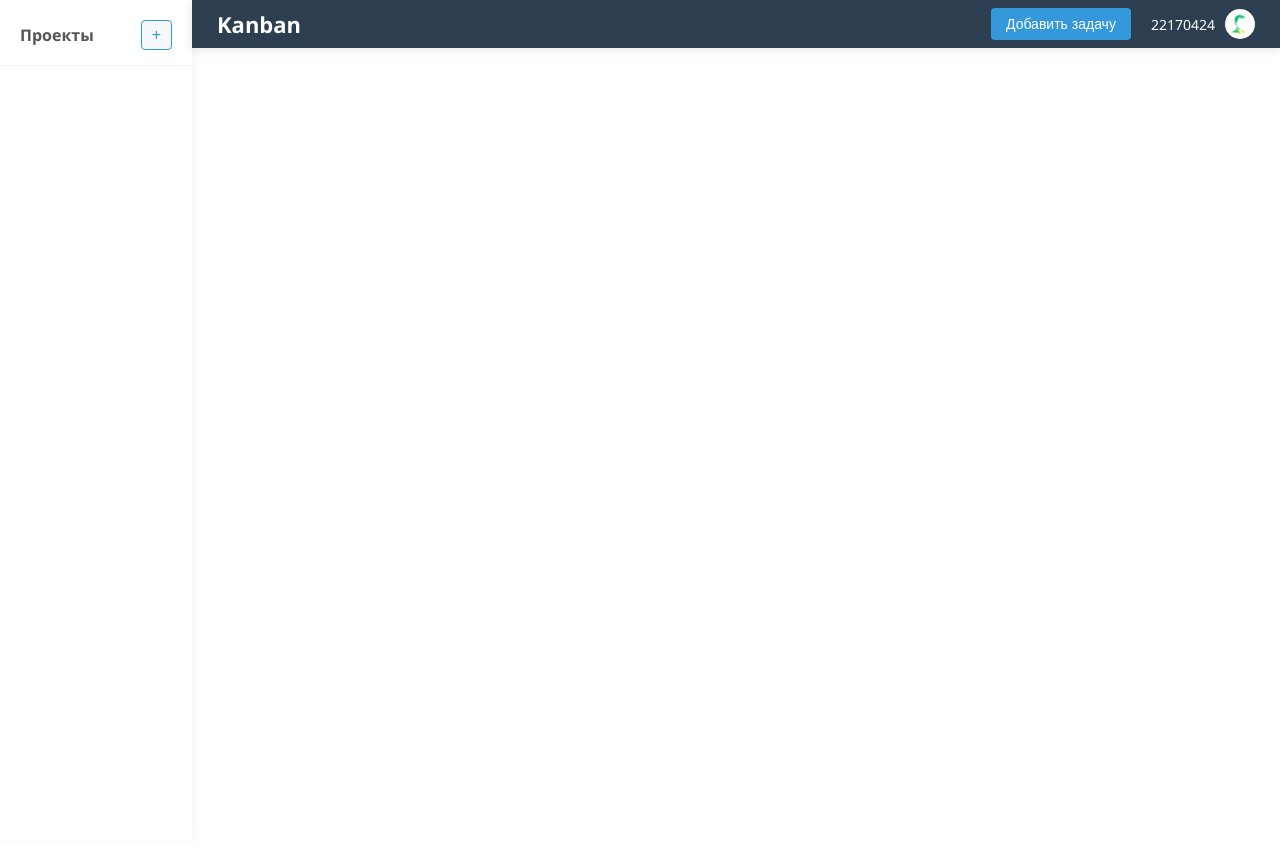
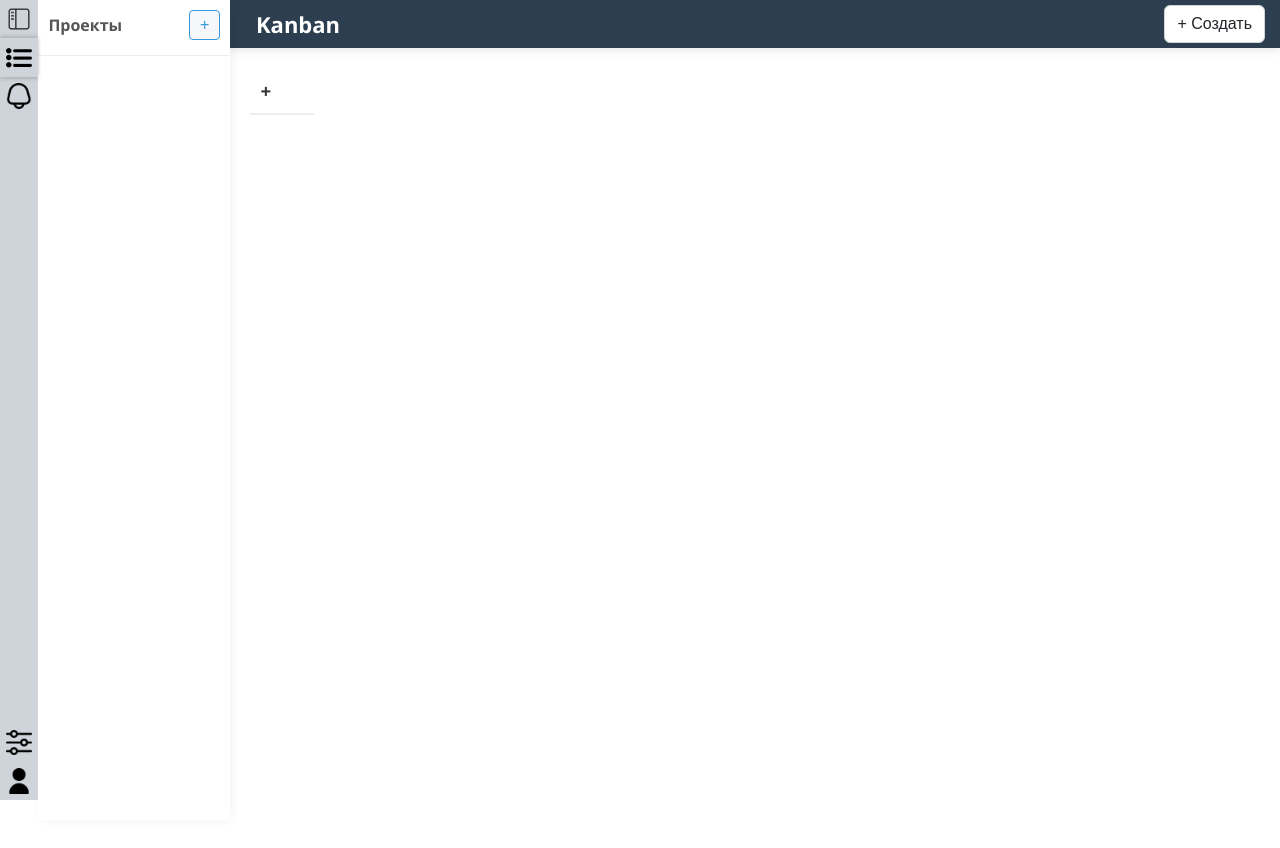
Before and after one commit to adminAlexey/Kanban, a Flask app: page / in a window 1280 px wide. Run offline with Flask 3, Linux system fonts and the light colour scheme; data that the repository does not hold is empty.

Commit message:
Реализовал удаление таблицы, подготовил модальное окно для редактирования карточки, подготовил сайдбар, подготовил сортировку, небольшое изменение стилей

```diff
--- a/app.py
+++ b/app.py
@@ -149,11 +149,23 @@ def add_task():
     return jsonify({
         'success': True,
         'message': 'Доска создана успешно',
+        'id': task.id,
         'title': title,
         'description': description,
         'due_date': due_date,
         'assignee': assignee,
         'priority': priority
+    })
+
+@app.route('/api/board/<int:board_id>', methods=['DELETE'])
+def delete_board(board_id):
+    """Функция удаления доски"""
+    board = models.Board.query.filter_by(id=board_id).first()
+    models.base.db.session.delete(board)
+    models.base.db.session.commit()
+    return jsonify({
+        'success': True,
+        'message': 'Доска удалена успешно'
     })
 
 @app.route('/api/board/', methods=['POST'])
@@ -219,7 +231,7 @@ def update_task(task_id):
 
     return jsonify({'success': True, 'task': task.to_dict()})
 
-# TODO Добавить функционал для добавления и удаления
+# TODO: Добавить функционал для добавления и удаления
 # пользователей принадлежащих доске => получение и
 # передача реального списка пользователей
 @app.route('/api/users/<int:board_id>', methods=['GET'])
--- a/models/base.py
+++ b/models/base.py
@@ -1,3 +1,5 @@
+"""Базовый класс БД"""
+
 from flask_sqlalchemy import SQLAlchemy
 
 db = SQLAlchemy()
--- a/models/board.py
+++ b/models/board.py
@@ -7,4 +7,5 @@ class Board(db.Model):
     id = db.Column(db.Integer, primary_key=True)
     name = db.Column(db.String(120), nullable=False)
     owner_id = db.Column(db.Integer, db.ForeignKey('user.id'), nullable=False)
-    owner = db.relationship('User', backref='boards')
+    owner = db.relationship('User', backref='boards', lazy=True)
+    columns = db.relationship('Column', backref='board', lazy=True, cascade='all, delete-orphan')
--- a/models/column.py
+++ b/models/column.py
@@ -8,4 +8,5 @@ class Column(db.Model):
     board_id = db.Column(db.Integer, db.ForeignKey('board.id'), nullable=False)
     title = db.Column(db.String(100), nullable=False)
     position = db.Column(db.Integer, nullable=False)
-    board = db.relationship('Board', backref='columns')
+
+    tasks = db.relationship('Task', back_populates='column', lazy=True, cascade='all, delete-orphan')
--- a/static/script.js
+++ b/static/script.js
@@ -2,6 +2,23 @@ sessionStorage.setItem('username', '22170424')
 const savedUser = sessionStorage.getItem('username');
 console.log(savedUser);
 var actualBoardId = sessionStorage.getItem('actualBoardId');
+var lastBoardId = sessionStorage.getItem('lastBoardId');
+actualBoardId = 5;
+lastBoardId = 6;
+let isDragging = false;
+
+async function showCardInfo(id, title, description, dueDate, assignee, priority, columnTitle) {
+    const modalEditTask = document.getElementById('modal-edit-task');
+    modalEditTask.style.display = 'flex';
+    modalEditTask.querySelector('.card-title').textContent = title;
+    modalEditTask.querySelector('.card-description').textContent = description;
+    modalEditTask.querySelector('.card-due-date').textContent = `Выполнить до: ${dueDate}`;
+    const optionsDiv = modalEditTask.querySelector('.select-options');
+    const assigneeDiv = document.createElement('div');
+    assigneeDiv.className = 'option';
+    assigneeDiv.textContent = 'assignee'; // TODO: Заменить на имя пользователя, проверить, почему undefined
+    optionsDiv.appendChild(assigneeDiv);
+}
 
 // Функция создания карточки
 async function createCard(id, title, description, dueDate, assignee, priority, columnTitle) {
@@ -65,13 +82,17 @@ async function createCard(id, title, description, dueDate, assignee, priority, c
 
     // Сборка карточки
     card.appendChild(cardHeader);
-    // card.appendChild(priorityIndicator);
-    // card.appendChild(titleElement);
     card.appendChild(descriptionElement);
     card.appendChild(assigneeElement);
     card.appendChild(dueDateElement);
 
     card.style.borderLeft = `2px solid ${borderColor}`;
+
+    card.addEventListener('click', (e) => {
+        if (!isDragging) {
+            showCardInfo(id, title, description, dueDate, assignee, priority, columnTitle);
+        }
+    });
 
     return card;
 }
@@ -106,12 +127,14 @@ function initDragAndDrop() {
 
     document.addEventListener('dragstart', e => {
         if (e.target.classList.contains('card')) {
+            isDragging = true;
             e.target.classList.add('dragging');
         }
     });
 
     document.addEventListener('dragend', e => {
         if (e.target.classList.contains('card')) {
+            isDragging = false;
             e.target.classList.remove('dragging');
         }
     });
@@ -139,7 +162,6 @@ async function updateTaskInDB(id, columnID, title, description, dueDate, assigne
         if (!response.ok) {
             throw new Error(`HTTP error! Status: ${response.status}`);
         }
-        // console.log('Updating task with ID:', id, 'Data:', data);
     } catch (error) {
         console.error('Error updating task:', error);
     }
@@ -168,7 +190,37 @@ async function updateBoardTask(board_id) {
             columnDiv.classList.add(`${newTitle}-column`, 'cards');
             columnDiv.dataset.columnId = column.id;
             columnDiv.dataset.columnTitle = column.title;
-            outerColumn.innerHTML = `<h3 class="column-header">${column.title}</h3>`;
+
+            const headerDiv = document.createElement('div')
+            headerDiv.classList.add('column-header');
+            const headerColumn = document.createElement('h3');
+            headerColumn.innerHTML = column.title;
+            headerColumn.contentEditable = true;
+
+            const sortButton = document.createElement('button');
+            sortButton.textContent = '⇅';
+            sortButton.className = 'sort-btn'
+            sortButton.addEventListener('click', () => {
+                // const cards = Array.from(columnDiv.querySelectorAll('.card')); // предположим, что класс карточки — .card
+
+                // cards.sort((a, b) => {
+                //     const titleA = a.querySelector('h3')?.innerText.trim().toUpperCase() || '';
+                //     const titleB = b.querySelector('h3')?.innerText.trim().toUpperCase() || '';
+                //     return titleA.localeCompare(titleB);
+                // });
+
+                // // Очистить и заново добавить отсортированные карточки
+                // columnDiv.innerHTML = ''; // очищаем текущие карточки
+                // columnDiv.appendChild(headerDiv); // добавляем заголовок обратно (если он тоже был удалён)
+                // cards.forEach(card => columnDiv.appendChild(card));
+            });
+
+            // Строим заголовок колонки
+            headerDiv.appendChild(headerColumn);
+            headerDiv.appendChild(sortButton);
+
+
+            outerColumn.appendChild(headerDiv);
 
             // Добавляем задачи
             for (const task of column.tasks) {
@@ -176,20 +228,41 @@ async function updateBoardTask(board_id) {
                 columnDiv.appendChild(card);
             }
             outerColumn.appendChild(columnDiv)
-            // outerColumn.appendChild(document.createElement('br'))
-
-            // columnList.appendChild(columnDiv);
             columnList.appendChild(outerColumn)
         }
 
-        // === ИНИЦИАЛИЗАЦИЯ DRAG AND DROP ===
         initDragAndDrop();
 
+        const columnAddColumn = document.createElement('div');
+        columnAddColumn.classList.add('column')
+
+        const columnDiv = document.createElement('div');
+        columnDiv.classList.add('column-add-column'); //, 'cards'
+        columnDiv.style.width = '5vw';
+        columnDiv.dataset.columnId = 0;
+        columnDiv.dataset.columnTitle = 'column-add-column';
+
+        const headerColumn = document.createElement('div');
+        headerColumn.classList.add('column-header');
+        const headerAddColumn = document.createElement('h3');
+        headerAddColumn.innerHTML = '+';
+        headerColumn.appendChild(headerAddColumn);
+        // const sortButton = document.createElement('button');
+        // sortButton.textContent = '⇅';
+        // sortButton.className = 'sort-btn';
+        // headerAddColumn.appendChild(sortButton);
+
+        columnAddColumn.appendChild(headerColumn);
+        columnAddColumn.appendChild(columnDiv)
+
+        columnList.appendChild(columnAddColumn)
+
     } catch (error) {
-        console.error('Error adding task:', error);
+        console.error('Error adding column:', error);
     }
 }
 
+// Функция обновления списка досок
 async function updateBoardList() {
     const projectList = document.getElementById('project-list');
     projectList.innerHTML = ''
@@ -215,8 +288,37 @@ async function updateBoardList() {
         listItem.dataset.boardId = board.id;
         listItem.dataset.boardOwnerId = board.owner_id;
 
+        buttonDeleteBoard = document.createElement('button');
+        buttonDeleteBoard.classList.add('delete-board-btn');
+        buttonDeleteBoard.innerHTML = 'X'
+
+        buttonDeleteBoard.addEventListener('click', async function (e) {
+            e.stopPropagation(); // ❗ Останавливаем всплытие события
+            try {
+                const response = await fetch(`/api/board/${parseInt(board.id)}`, {
+                    method: 'DELETE',
+                    headers: { 'Content-Type': 'application/json' },
+                });
+
+                if (!response.ok) {
+                    throw new Error(`HTTP error! Status: ${response.status}`);
+                } else {
+                    updateBoardList();
+                    if (actualBoardId !== lastBoardId) {
+                        updateBoardTask(lastBoardId);
+                    }
+                }
+            } catch (error) {
+                console.error('Error deleting board:', error);
+            }
+        })
+
+        listItem.appendChild(buttonDeleteBoard);
+
         listItem.addEventListener('click', async function () {
-            actualBoardId = listItem.dataset.boardId;
+            lastBoardId = parseInt(actualBoardId);
+            actualBoardId = parseInt(listItem.dataset.boardId);
+            sessionStorage.setItem('lastBoardId', lastBoardId);
             sessionStorage.setItem('actualBoardId', actualBoardId);
             updateBoardTask(actualBoardId);
         });
@@ -224,12 +326,60 @@ async function updateBoardList() {
     }
 }
 
+// Загрузка элемента DOM
 document.addEventListener('DOMContentLoaded', async function () {
+    const modalEditTask = document.getElementById('modal-edit-task');
+    // modalEditTask.style.display = 'flex';
+
+    projectButton = document.getElementById('expand-collapse');
+
+    var open = true;
+    projectButton.addEventListener('click', () => {
+        if (open){
+            open = false;
+            sidebar.classList.add('collapsed');
+            board.classList.add('expand');
+        }
+        else {
+            open = true;
+            sidebar.classList.remove('collapsed');
+            board.classList.remove('expand');
+        }
+    })
+
+    const listOptions = document.querySelectorAll('.option')
+    for (const option of listOptions) {
+        option.addEventListener('click', function () {
+            if (option.innerHTML === 'Задачу') {
+                modalNewTask.style.display = 'flex';
+            }
+            // TODO: Добавить создание колонки
+            // else if (option.innerHTML === 'Колонку') {
+            //     modalNewColumn.style.display = 'flex';
+            // }
+            else if (option.innerHTML === 'Доску') {
+                modalNewDask.style.display = 'flex';
+            }
+
+            // Скрываем опции после выбора
+            document.querySelector('.select-options').style.display = 'none';
+        });
+    }
+
+
+    const listIcons = document.getElementsByClassName('activatable')
+    for (const icon of listIcons) {
+        icon.addEventListener('click', () => {
+            for (const otherIcon of listIcons) {
+                otherIcon.classList.remove('active');
+            }
+            icon.classList.add('active')
+        })
+    }
+
     updateBoardList();
 
     // инициализация компонентов
-    const usernameDisplay = document.getElementById('username-display');
-    usernameDisplay.textContent = sessionStorage.getItem('username');
     // const loginForm = document.getElementById('login-form');
     // const loginModal = document.getElementById('login-modal');
     const priorityButtons = document.querySelectorAll('.priority-btn');
@@ -238,12 +388,8 @@ document.addEventListener('DOMContentLoaded', async function () {
     // модальное окно добавления задачи
     const taskForm = document.getElementById('task-form');
     const modalNewTask = document.getElementById('modal-new-task');
-    const addTaskBtn = document.getElementById('add-task-btn');
     const closeTaskBtn = document.getElementById('close-task-modal');
-    // открытие модального окна задачи
-    addTaskBtn.addEventListener('click', () => {
-        modalNewTask.style.display = 'flex';
-    })
+
     // Закрытие модального окна задачи
     closeTaskBtn.addEventListener('click', () => {
         modalNewTask.style.display = 'none';
@@ -260,9 +406,8 @@ document.addEventListener('DOMContentLoaded', async function () {
             throw new Error(`HTTP error! Status: ${response.status}`);
         }
         const data = await response.json();
-        users = data.users;
-        // console.log('users: ', users, typeof users);
-        selectOption = document.querySelector('.select-options');
+        const users = data.users;
+        const selectOption = document.querySelector('#select-assignee');
         selectOption.innerHTML = '';
         for (const user of users) {
             option = document.createElement('div');
@@ -271,13 +416,12 @@ document.addEventListener('DOMContentLoaded', async function () {
             option.dataset.priority = user.id
 
             option.addEventListener('click', function () {
-                const value = this.getAttribute('data-value');
+                // const value = this.getAttribute('data-value');
                 const selectedText = this.textContent;
 
-                document.querySelector('.select-button').textContent = selectedText;
-
+                selectOption.textContent = selectedText;
                 // Скрываем опции после выбора
-                document.querySelector('.select-options').style.display = 'none';
+                option.style.display = 'none';
             });
 
             selectOption.appendChild(option)
@@ -314,12 +458,10 @@ document.addEventListener('DOMContentLoaded', async function () {
             }
 
             const task = await response.json();
-            // console.log('dueDate', task.due_date, 'type of', typeof task.due_date)
-
+            console.log('tast', task)
             const column = document.getElementsByClassName('backlog-column')[0];
             const card = await createCard(task.id, task.title, task.description, dueDate, task.assignee, task.priority, column.title);
             column.appendChild(card);
-            console.log('check_color:', task.priority)
 
             modalNewTask.style.display = 'none'; // Закрытие модального окна
             taskForm.reset(); // Очистка формы
@@ -415,6 +557,9 @@ document.addEventListener('DOMContentLoaded', async function () {
         if (event.target === modalNewDask) {
             modalNewDask.style.display = 'none';
         }
+        if (event.target === modalEditTask) {
+            modalEditTask.style.display = 'none';
+        }
     });
 
     // Выбор приоритета
--- a/static/style.css
+++ b/static/style.css
@@ -64,10 +64,10 @@ body {
 
 /* Шапка */
 .header {
-    width: 85vw;
+    width: 100vw;
     background-color: #2c3e50;
     color: white;
-    padding: 15px 25px;
+    padding: 15px 15px 15px 20vw;
     display: flex;
     justify-content: space-between;
     align-items: center;
@@ -75,7 +75,6 @@ body {
     position: fixed;
     top: 0;
     right: 0;
-    z-index: 10;
     height: 6vh;
     box-sizing: border-box;
 }
@@ -93,24 +92,62 @@ body {
 }
 
 /* Боковая панель */
+.sidebar-short {
+    display: flex;
+    background-color: #ced4da;
+    width: 3vw;
+    height: 100%;
+    left: 0;
+    top: 0;
+    z-index: 100;
+    flex-direction: column;
+    position: fixed;
+    justify-content: space-between;
+}
+
+.icon {
+    display: flex;
+    height: 3vw;
+    background-color: #ced4da;
+    align-items: center;
+    justify-content: center;
+}
+
+.icon.active {
+    z-index: 150;
+    box-shadow:
+        0 -2px 4px rgba(0, 0, 0, 0.15), /* Сверху */
+        0 2px 4px rgba(0, 0, 0, 0.15);  /* Снизу */
+    position: relative;
+}
+
 .sidebar {
     width: 15vw;
     height: 100vh;
     background-color: #fff;
     position: fixed;
-    left: 0;
+    left: 3vw;
     top: 0;
     bottom: 0;
     box-shadow: 2px 0 10px rgba(0, 0, 0, 0.05);
-    padding: 20px 0;
-    overflow-y: auto; /* Прокрутка только для сайдбара */
+    padding: 10px 0;
+    overflow-y: auto;
+    transition: transform 0.3s ease;
+}
+/*
+.sidebar:not(:hover) {
+    transform: translateX(-100%);
+} */
+
+.sidebar.collapsed {
+    transform: translateX(-100%);
 }
 
 .sidebar-header {
     display: flex;
     justify-content: space-between;
     align-items: center;
-    padding: 0 20px 15px;
+    padding: 0 10px 15px;
     border-bottom: 1px solid #eee;
     position: sticky;
     top: 0;
@@ -145,17 +182,20 @@ body {
 
 /* Канбан доска */
 .kanban-board {
-    margin-left: 15vw;
-    margin-top: 6vh; /* Отступ под шапку */
-    margin-right: 30px;
+    margin: 6vh 0 30px 18vw;
     top: 0;
     padding: 20px;
-    height: 94vh; /* Высота минус шапка */
-    width: 85vw;
+    height: 94vh;
+    width: auto;
     background-color: #fff;
-    overflow-x: auto; /* Горизонтальная прокрутка для колонок */
-    overflow-y: hidden; /* Вертикальную прокрутку убираем */
+    overflow-x: auto;
+    overflow-y: hidden;
     box-sizing: border-box;
+    transition: margin 0.3s ease;
+}
+
+.kanban-board.expand {
+    margin: 6vh 0 30px 3vw;
 }
 
 .column-list {
@@ -165,11 +205,10 @@ body {
     padding: 0;
     margin: 0;
     height: 100%;
-    align-items: flex-start;
 }
 
 /* Кнопки */
-.add-task-btn, .add-project-btn, .submit-btn, .dropdown-btn {
+.add-task-btn, .add-project-btn, .submit-btn, .dropdown-btn, .delete-board-btn, .sort-btn{
     background-color: #3498db;
     color: white;
     border: none;
@@ -228,10 +319,9 @@ body {
     font-size: 14px;
 }
 
-.account-icon {
-    width: 30px;
-    height: 30px;
-    border-radius: 50%;
+.icon img {
+    width: 2vw;
+    height: 2vw;
     object-fit: cover;
 }
 
@@ -349,7 +439,7 @@ body {
 
 /* Стили для "ползунка" */
 ::-webkit-scrollbar-thumb {
-    background-color: #fff; /* будет меняться на #888 при hover */
+    background-color: #fff;
     border-radius: 10px;
     opacity: 0;
     transition: opacity 0.2s ease, background-color 0.2s ease;
@@ -363,10 +453,21 @@ body {
 
 .column-header {
     display: flex;
+    justify-content: space-between;
     align-items: center;
-    margin: 0 5px 5px 5px;
-    padding-bottom: 10px;
+    margin: 0;
+    /* padding-bottom: 10px; */
     border-bottom: 2px solid #eee;
+}
+
+.column-header h3 {
+    padding: 10px;
+    margin: 0;
+    line-height: normal;
+}
+
+.column-header h3:hover {
+    background-color: #f8f9fa;
 }
 
 /* кастомный select */
@@ -376,7 +477,6 @@ body {
 }
 
 .select-button {
-    display: block;
     width: 100%;
     padding: 0.375rem 0.75rem;
     font-size: 1rem;
--- a/templates/index.html
+++ b/templates/index.html
@@ -28,16 +28,48 @@
     <header class="header">
         <h2>Kanban</h2>
         <div class="header-content">
-            <button id="add-task-btn" class="add-task-btn">Добавить задачу</button>
-            <div class="user-info">
+            <!-- <button id="add-task-btn" class="add-task-btn">+ Создать</button> -->
+
+            <div class="custom-select">
+                <button type="button" class="select-button" id="select-create">+ Создать</button>
+                <div class="select-options">
+                    <div class="option">Задачу</div>
+                    <div class="option">Колонку</div>
+                    <div class="option">Доску</div>
+                </div>
+            </div>
+
+            <!-- <div class="user-info">
                 <span id="username-display" class="username"></span>
                 <img src="../static/account-icon.png" alt="" class="account-icon">
-            </div>
+            </div> -->
         </div>
     </header>
 
     <!-- Боковая панель -->
-    <div class="sidebar">
+    <div class="sidebar-short">
+        <div class="sidebar-upper">
+            <div class="icon" id="expand-collapse" title="Развернуть">
+                <img src="../static/sidebar.png" alt="">
+            </div>
+            <div class="icon activatable active" id="project-icon" title="Доски">
+                <img src="../static/project.png" alt="">
+            </div>
+            <div class="icon activatable">
+                <img src="../static/bell.png" alt="">
+            </div>
+        </div>
+        <div class="sidebar-lower">
+            <div class="icon activatable settings" title="Настройки">
+                <img src="../static/settings.png" alt="">
+            </div>
+            <div class="icon account" title="Аккаунт">
+                <img src="../static/user.png" alt="" class="account-icon">
+            </div>
+        </div>
+    </div>
+
+    <div class="sidebar" id="sidebar">
         <div class="sidebar-header">
             <h3>Проекты</h3>
             <button id="add-board-btn" class="add-project-btn">+</button>
@@ -48,13 +80,14 @@
     </div>
 
     <!-- Канбан-доска -->
-    <div class="kanban-board">
+    <div class="kanban-board" id="board">
         <ul id="column-list" class="column-list"></ul>
     </div>
 
     <!-- Модальное окно добавить доску -->
     <div id="modal-new-board" class="modal">
         <div class="modal-content">
+            <span id="close-task-modal" class="close">&times;</span>
             <span id="close-board-modal" class="close">&times;</span>
             <h2>Создать доску</h2>
             <form id="board-form">
@@ -81,7 +114,7 @@
                 <input type="date" id="due-date" name="due-date" required>
                 <br>
                 <div class="custom-select">
-                    <button type="button" class="select-button">Исполнитель</button>
+                    <button type="button" class="select-button" id="select-assignee">Исполнитель</button>
                     <div class="select-options">
                         <!-- Список исполнителей будет добавляться сюда -->
                     </div>
@@ -100,6 +133,37 @@
         </div>
     </div>
 
+    <!-- Модальное окно редактировать карточку -->
+    <div id="modal-edit-task" class="modal">
+        <div class="modal-content" style="width: 65%; height: 70%;">
+            <span id="close-task-modal" class="close">&times;</span>
+
+            <div class="card-header">
+                <div class="priority-indicator" style="background-color: rgb(255, 247, 0); padding: 5px;"></div>
+                <!-- Редактируемый заголовок -->
+                <h3 class="card-title" contenteditable="true" style="padding: 5px;">Test title</h3>
+            </div>
+
+            <!-- Редактируемое описание -->
+            <div class="card-description" contenteditable="true">Test desc</div>
+
+            <!-- Выбор исполнителя -->
+            Исполнитель:
+            <div class="custom-select">
+                <button type="button" class="select-button" id="selected-assignee">Исполнитель</button>
+                <div class="select-options">
+                    <!-- Список исполнителей будет добавляться сюда -->
+                </div>
+            </div>
+
+            <!-- Дата -->
+            <div class="card-due-date" style="float: inline-end;">До: 2025-07-12</div>
+
+            <!-- Кнопка сохранения -->
+            <button id="save-task-btn" class="submit-btn">Сохранить</button>
+        </div>
+    </div>
+
     <script src="static/script.js"></script>
 </body>
 </html>
```
Also changed, not shown: other parts of static/style.css (+55 -3 lines), models/task.py (+4 -4 lines), static/bell.png (added), static/project.png (added), static/settings.png (added), static/settings2.png (added), static/sidebar.png (added), static/user.png (added), 1 other file.
